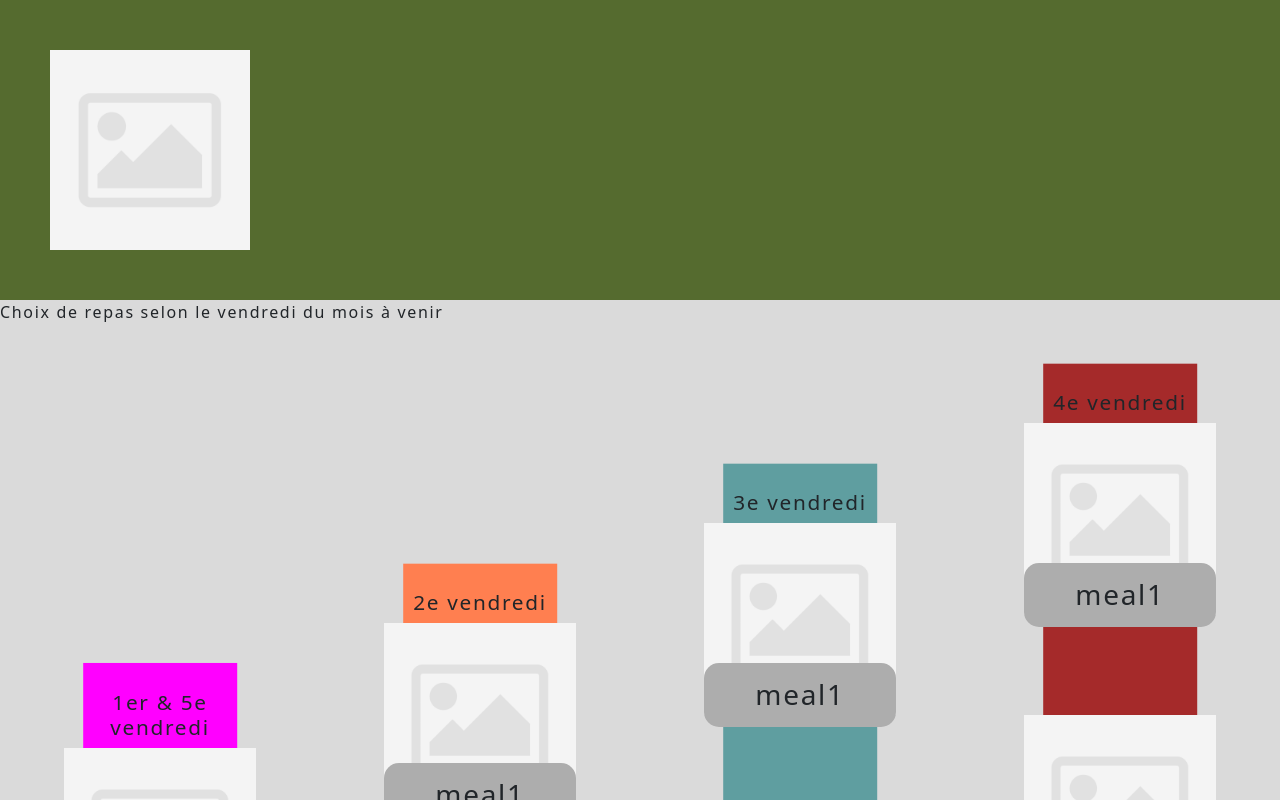
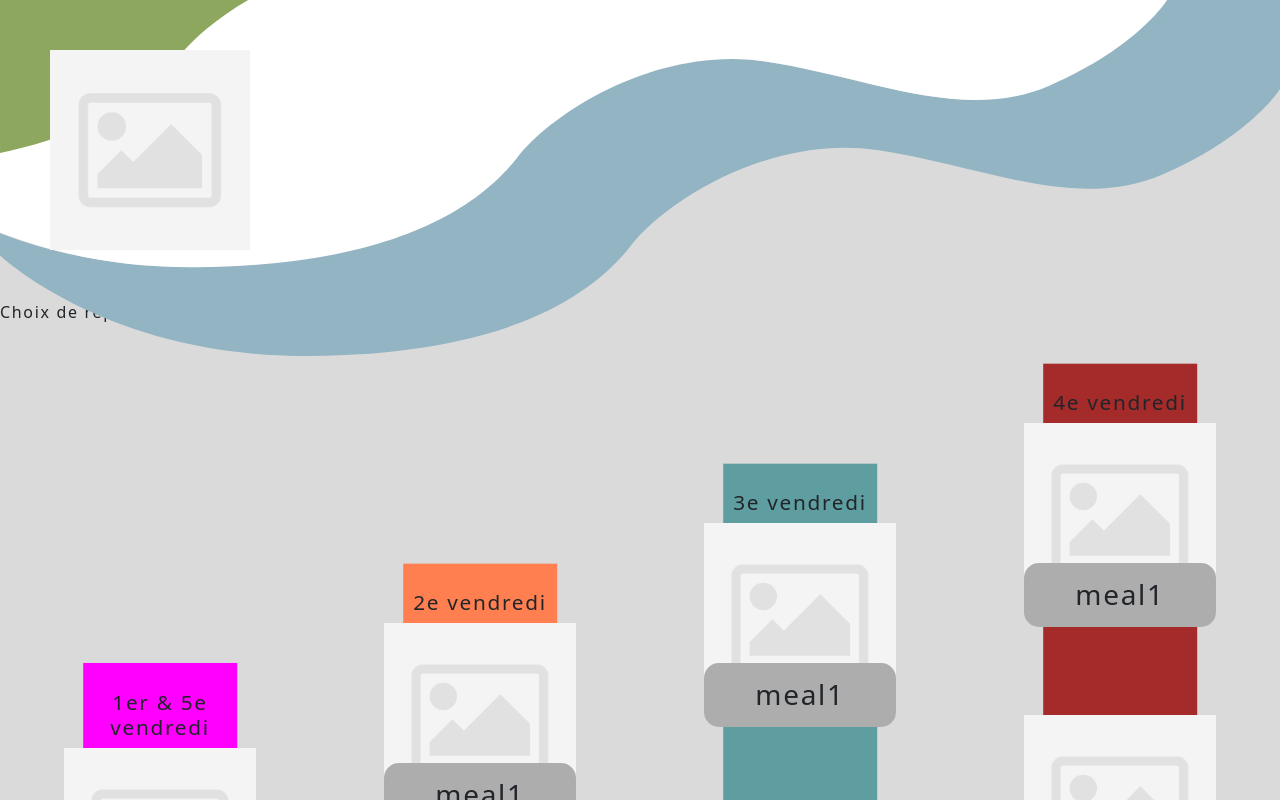
Before and after one commit to Kebrouh/cagiotti, a Vue app: page / in a window 1280 px wide. Shown: the top 800 px of the page. Built offline with nearby package versions, Linux system fonts and the light colour scheme.

Commit message:
feature-variables-4Base

```diff
--- a/src/assets/scss/base/_variables.scss
+++ b/src/assets/scss/base/_variables.scss
@@ -1,3 +1,10 @@
 // = = = = = = = = = = = = = = = = = = = = = = = = =
 //  Auteur : Olivier Daigneault
 // = = = = = = = = = = = = = = = = = = = = = = = = =
+
+:root{
+    --yellow: #EFB749;
+    --green: #8DA75E;
+    --pink: #DC8DBB;
+    --blue: #93B4C3;
+}
--- a/src/assets/scss/components/header/header.scss
+++ b/src/assets/scss/components/header/header.scss
@@ -1,10 +1,12 @@
 .header{
     @include setFlex(row, start, center);
+    position: relative;
     width: 100%;
     height: 300px;
+    z-index: 10;
 
     //temporaire !!!
-    background-color: darkolivegreen;
+    background-color: rgb(218, 218, 218);
 
     &>.wrapLogo{
         width: 200px;
@@ -15,4 +17,12 @@
             object-fit: contain;
         }
     }
+
+    &>.bgi{
+        position: absolute;
+        top: 0;
+        left: 0;
+        right: 0;
+        z-index: -1;
+    }
 }
--- a/src/components/commun/HeaderApp/HeaderApp.vue
+++ b/src/components/commun/HeaderApp/HeaderApp.vue
@@ -9,6 +9,10 @@
             <img src="@/assets/img/no-img.png" alt="logo">
         </div>
 
+        <div class="bgi">
+            <img src="@/assets/img/header.svg" alt="bgi">
+        </div>
+
     </div>
 </template>
 
```
